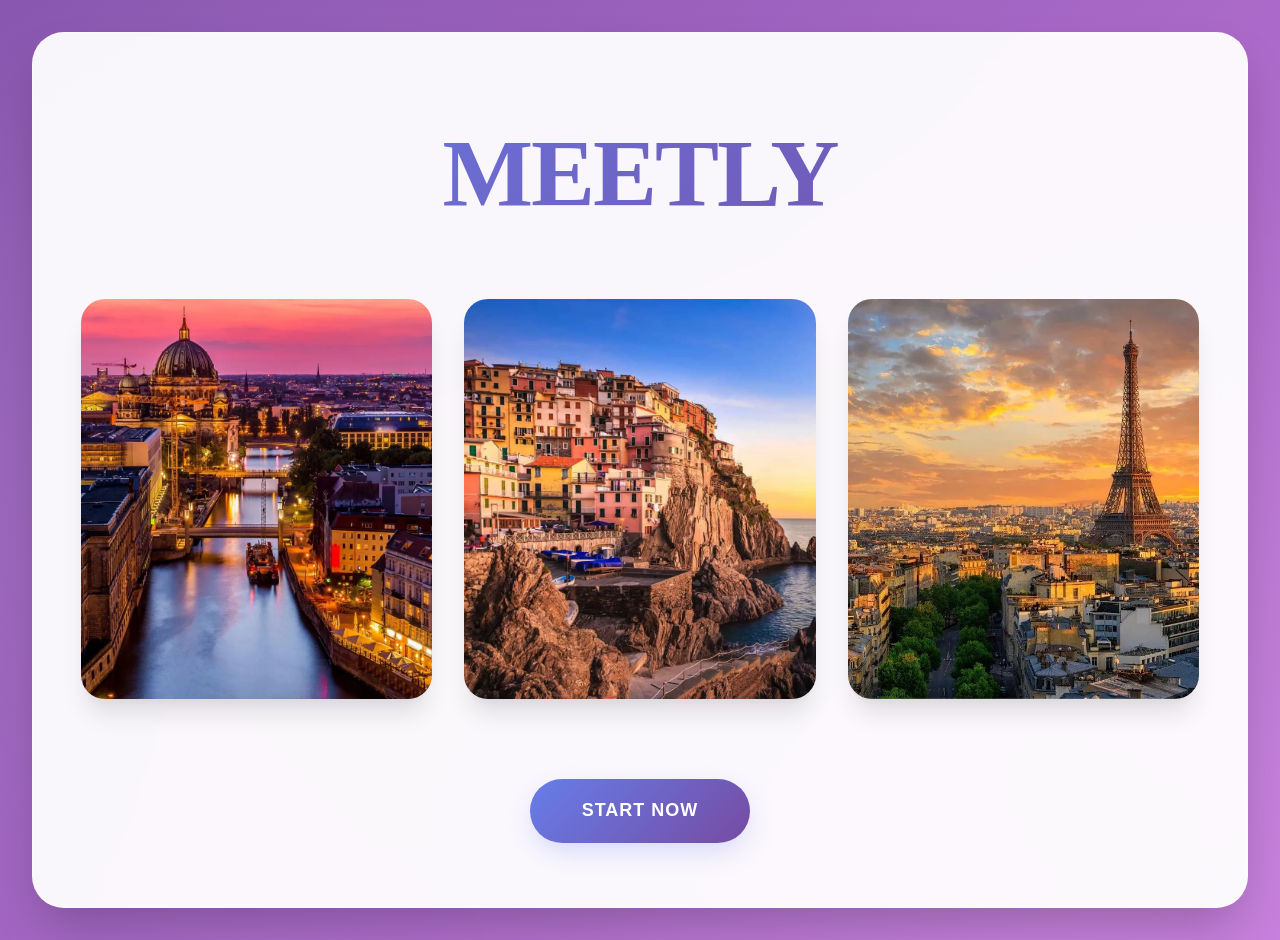
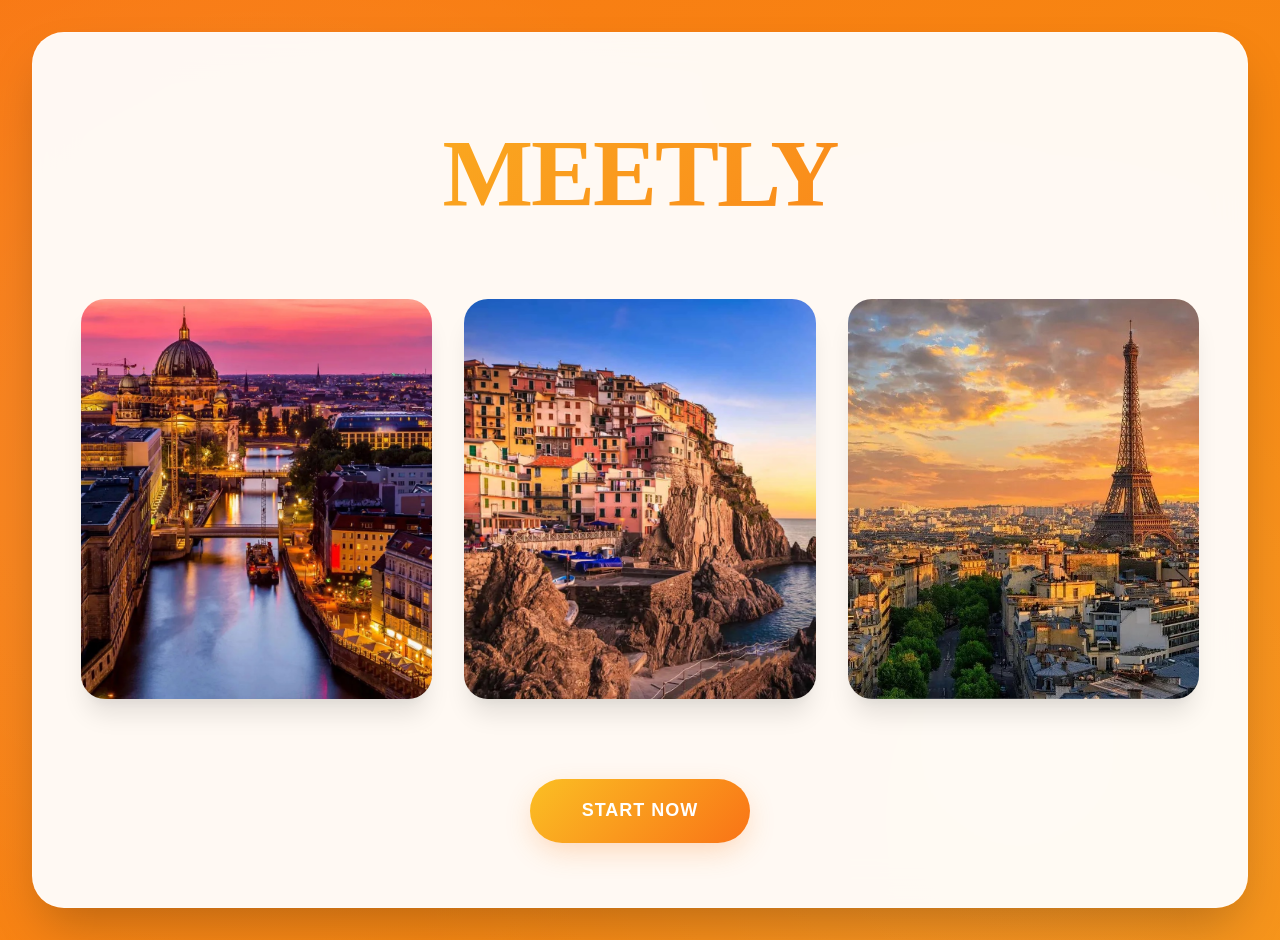
Before and after one commit to ParteekDeol/Meetly, a React (Vite) app: page / in a window 1280 px wide. Built offline with nearby package versions, Linux system fonts and the light colour scheme; a web font is replaced by a local one.

Commit message:
Final touches

```diff
--- a/src/Landing.css
+++ b/src/Landing.css
@@ -5,7 +5,7 @@
   align-items: center;
   justify-content: center;
   padding: var(--space-xl);
-  background: linear-gradient(135deg, #667eea 0%, #764ba2 50%, #f093fb 100%);
+  background: linear-gradient(135deg, #fbbf24 0%, #f97316 50%, #f59e0b 100%);
   background-size: 400% 400%;
   animation: gradientShift 15s ease infinite;
   position: relative;
@@ -190,7 +190,7 @@
 
 .start-btn:hover {
   transform: translateY(-3px);
-  box-shadow: 0 15px 40px -5px rgba(102, 126, 234, 0.4);
+  box-shadow: 0 15px 40px -5px rgba(249, 115, 22, 0.4);
 }
 
 .start-btn:hover::before {
@@ -202,7 +202,7 @@
 }
 
 .start-btn:focus {
-  outline: 3px solid rgba(102, 126, 234, 0.3);
+  outline: 3px solid rgba(249, 115, 22, 0.3);
   outline-offset: 4px;
 }
 
--- a/src/Question.css
+++ b/src/Question.css
@@ -6,7 +6,7 @@
   margin: 0;
   padding: var(--space-2xl) var(--space-lg);
   box-sizing: border-box;
-  background: linear-gradient(135deg, #f5f7fa 0%, #c3cfe2 100%);
+  background: linear-gradient(135deg, #fef3c7 0%, #fde68a 100%);
   display: flex;
   flex-direction: column;
   align-items: center;
@@ -18,11 +18,12 @@
 .progress-container {
   width: 100%;
   max-width: 700px;
-  margin-bottom: var(--space-2xl);
+  margin: 0 auto var(--space-2xl) auto;
   display: flex;
   flex-direction: column;
   gap: var(--space-sm);
   animation: slideInDown 0.5s ease-out;
+  align-items: center;
 }
 
 .progress-bar {
@@ -40,7 +41,7 @@
   background: var(--primary-gradient);
   border-radius: var(--radius-full);
   transition: width var(--transition-base);
-  box-shadow: 0 0 10px rgba(102, 126, 234, 0.5);
+  box-shadow: 0 0 10px rgba(249, 115, 22, 0.5);
 }
 
 .progress-text {
@@ -54,12 +55,13 @@
 /* Question text */
 .quiz-container > p.question {
   font-size: clamp(1.5rem, 4vw, 2.5rem);
-  margin: 0 0 var(--space-2xl) 0;
+  margin: 0 auto var(--space-2xl) auto;
   line-height: 1.3;
   color: var(--text-primary);
   text-align: center;
   font-weight: 600;
   max-width: 800px;
+  width: 100%;
   animation: slideInDown 0.5s ease-out;
 }
 
@@ -78,12 +80,13 @@
 .quiz-container ol {
   list-style: none;
   padding: 0;
-  margin: 0;
+  margin: 0 auto;
   display: flex;
   flex-direction: column;
   gap: var(--space-md);
   width: 100%;
   max-width: 700px;
+  align-items: stretch;
 }
 
 /* Each option */
@@ -169,7 +172,7 @@
   display: flex;
   justify-content: center;
   align-items: center;
-  margin-top: var(--space-2xl);
+  margin: var(--space-2xl) auto 0 auto;
   width: 100%;
   max-width: 700px;
 }
@@ -206,7 +209,7 @@
 
 .quiz-container button.submit-btn:hover {
   transform: translateY(-3px);
-  box-shadow: 0 15px 40px -5px rgba(102, 126, 234, 0.4);
+  box-shadow: 0 15px 40px -5px rgba(249, 115, 22, 0.4);
 }
 
 .quiz-container button.submit-btn:hover::before {
@@ -238,7 +241,7 @@
 
 .generate-btn:hover {
   transform: translateY(-2px);
-  box-shadow: 0 10px 30px -5px rgba(102, 126, 234, 0.3);
+  box-shadow: 0 10px 30px -5px rgba(249, 115, 22, 0.3);
 }
 
 /* Selected indicator */
--- a/src/index.css
+++ b/src/index.css
@@ -1,17 +1,17 @@
 /* Modern Design System */
 :root {
-  /* Color Palette - Travel Theme */
-  --primary-gradient: linear-gradient(135deg, #667eea 0%, #764ba2 100%);
-  --secondary-gradient: linear-gradient(135deg, #f093fb 0%, #f5576c 100%);
-  --accent-gradient: linear-gradient(135deg, #4facfe 0%, #00f2fe 100%);
-  --warm-gradient: linear-gradient(135deg, #fa709a 0%, #fee140 100%);
+  /* Color Palette - Yellow-Orange Theme */
+  --primary-gradient: linear-gradient(135deg, #fbbf24 0%, #f97316 100%);
+  --secondary-gradient: linear-gradient(135deg, #f59e0b 0%, #ef4444 100%);
+  --accent-gradient: linear-gradient(135deg, #fcd34d 0%, #fbbf24 100%);
+  --warm-gradient: linear-gradient(135deg, #fef3c7 0%, #fde68a 100%);
 
   /* Solid Colors */
-  --primary: #667eea;
-  --primary-dark: #5568d3;
-  --secondary: #764ba2;
-  --accent: #4facfe;
-  --accent-light: #00f2fe;
+  --primary: #f97316;
+  --primary-dark: #ea580c;
+  --secondary: #f59e0b;
+  --accent: #fbbf24;
+  --accent-light: #fcd34d;
   --success: #10b981;
   --warning: #f59e0b;
   --error: #ef4444;
@@ -32,7 +32,7 @@
   --shadow-lg: 0 10px 15px -3px rgba(0, 0, 0, 0.1), 0 4px 6px -2px rgba(0, 0, 0, 0.05);
   --shadow-xl: 0 20px 25px -5px rgba(0, 0, 0, 0.1), 0 10px 10px -5px rgba(0, 0, 0, 0.04);
   --shadow-2xl: 0 25px 50px -12px rgba(0, 0, 0, 0.25);
-  --shadow-colored: 0 10px 30px -5px rgba(102, 126, 234, 0.3);
+  --shadow-colored: 0 10px 30px -5px rgba(249, 115, 22, 0.3);
 
   /* Spacing */
   --space-xs: 0.5rem;
--- a/src/location.css
+++ b/src/location.css
@@ -2,7 +2,7 @@
 .location-container {
   min-height: 100vh;
   padding: var(--space-2xl);
-  background: linear-gradient(135deg, #f5f7fa 0%, #c3cfe2 100%);
+  background: linear-gradient(135deg, #fef3c7 0%, #fde68a 100%);
   animation: fadeIn 0.5s ease-out;
 }
 
```
